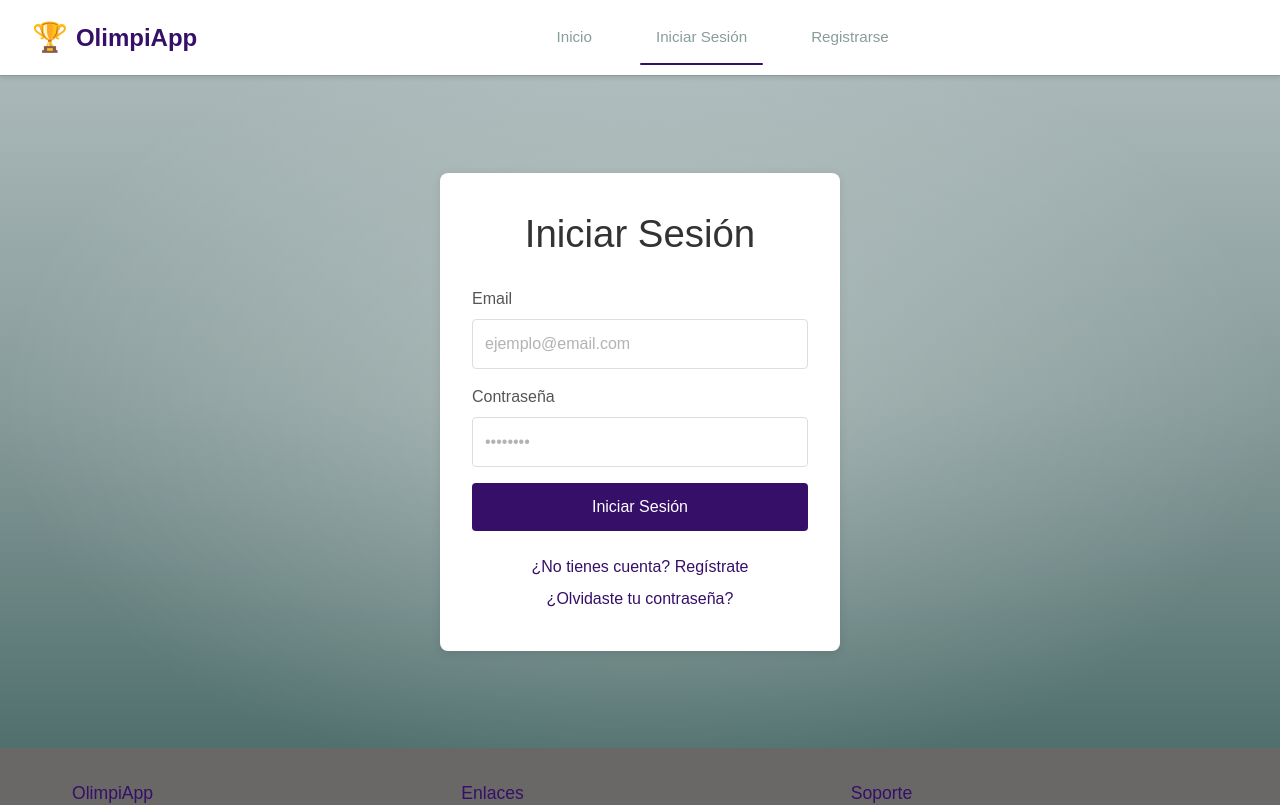
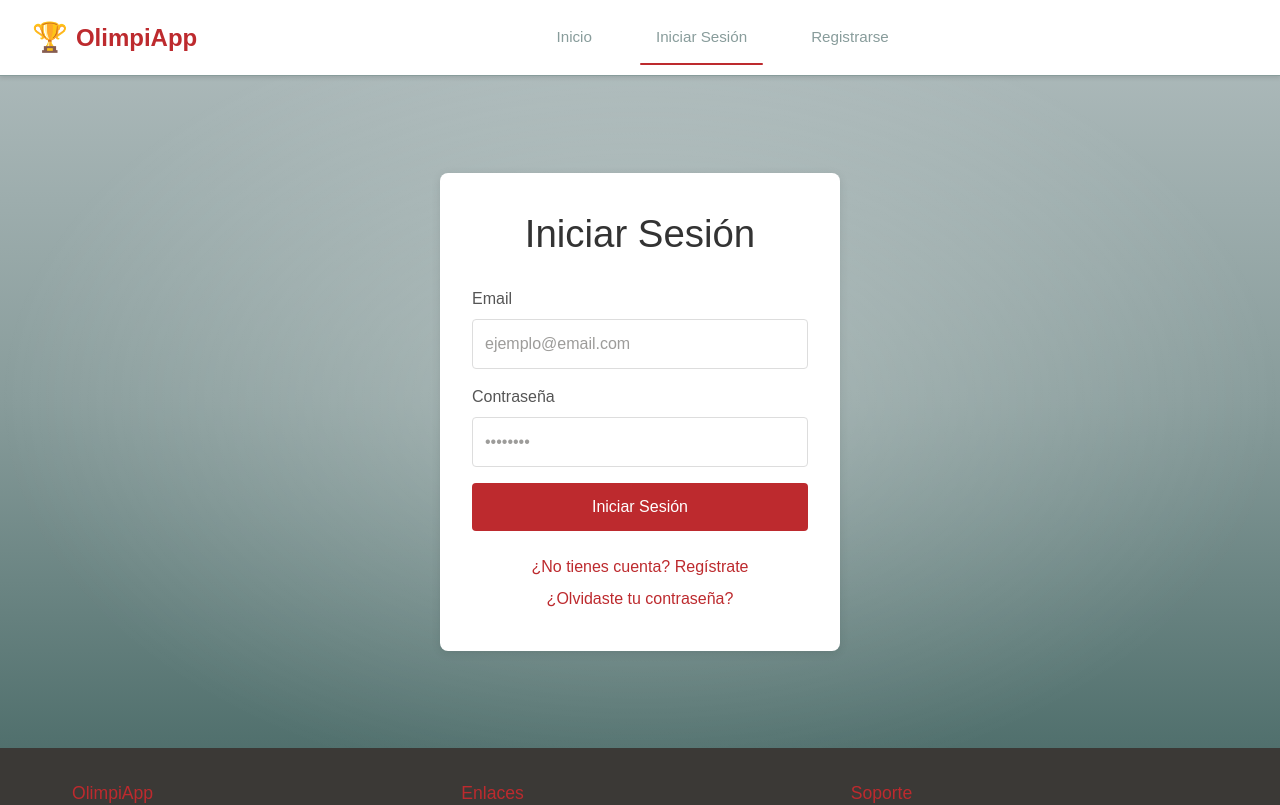
Before and after one commit to ManuNunez/olimpiapp_, a SvelteKit app: page /login in a window 1280 px wide. Shown: the top 805 px of the page. Built offline with nearby package versions, Linux system fonts and the light colour scheme; no server answers.

Commit message:
Update color scheme to use consistent red shades across login and signup forms, and update version hash in internal.js

```diff
--- a/src/app.css
+++ b/src/app.css
@@ -11,8 +11,8 @@
 	--color-light-gray: #B2BEBF;
 	--color-medium-gray: #889C9B;
 	--color-dark-teal: #486966;
-	--color-charcoal: #696866;
-	--color-red: #360f69;
+	--color-charcoal: #3B3936;
+	--color-red: #BD2A2E;
 
 	/* Variables semánticas */
 	--color-primary: var(--color-red);
--- a/src/routes/login/+page.svelte
+++ b/src/routes/login/+page.svelte
@@ -129,7 +129,7 @@
 
 	input:focus, select:focus {
 		outline: none;
-		border-color: #360f69; /* rojo para focus */
+		border-color: #BD2A2E; /* rojo para focus */
 		box-shadow: 0 0 0 2px rgba(189, 42, 46, 0.2);
 	}
 
@@ -141,7 +141,7 @@
 	.btn-primary {
 		width: 100%;
 		padding: 0.75rem;
-		background: #360f69; /* rojo para botones */
+		background: #BD2A2E; /* rojo para botones */
 		color: white;
 		border: none;
 		border-radius: 4px;
@@ -151,7 +151,7 @@
 	}
 
 	.btn-primary:hover:not(:disabled) {
-		background: #360f69; /* versión más oscura para hover */
+		background: #BD2A2E; /* versión más oscura para hover */
 	}
 
 	.btn-primary:disabled {
@@ -186,7 +186,7 @@
 	.auth-links a {
 		display: block;
 		margin-bottom: 0.5rem;
-		color: #360f69; /* rojo para enlaces */
+		color: #BD2A2E; /* rojo para enlaces */
 		text-decoration: none;
 	}
 
--- a/src/routes/signup/+page.svelte
+++ b/src/routes/signup/+page.svelte
@@ -228,7 +228,7 @@
 	}
 
 	.btn-primary:hover:not(:disabled) {
-		background: #360f69;
+		background: #BD2A2E;
 	}
 
 	.btn-primary:disabled {
```
